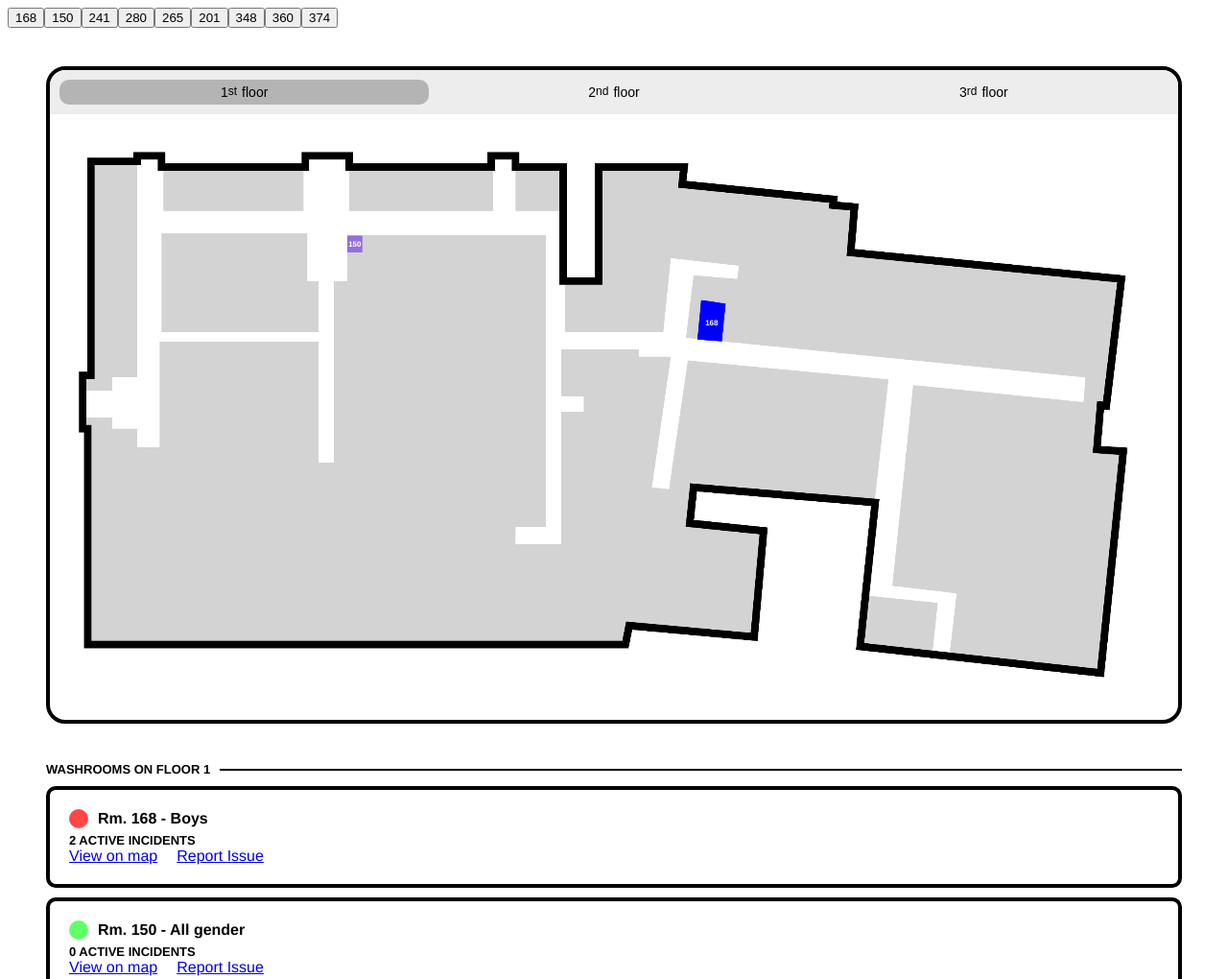
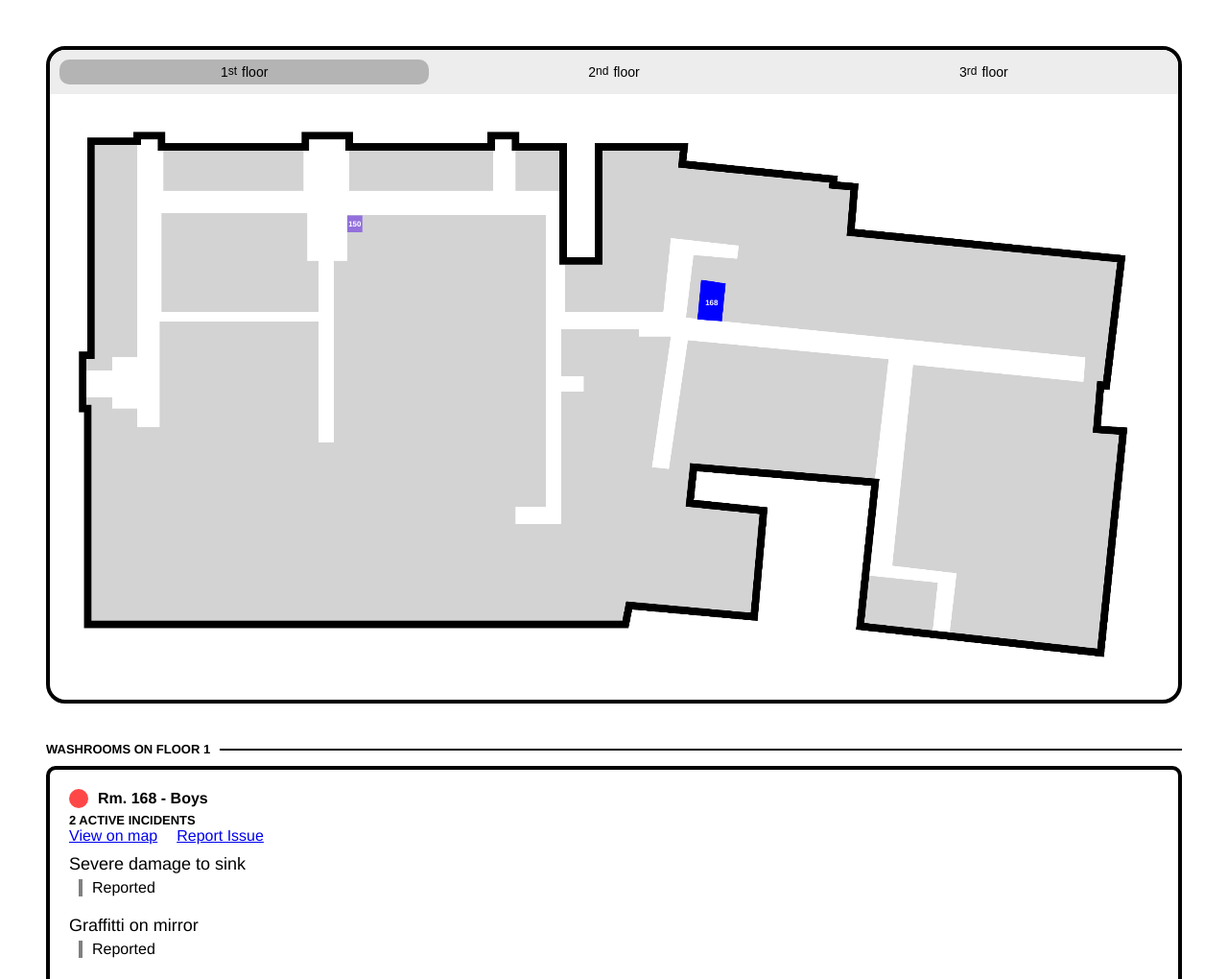
Before and after one commit to coolcharliedev/washroomapp, a plain HTML site: page index.html in a window 1280 px wide. Shown: the top 1020 px of the page at 96% size. Drawn offline with Linux system fonts and the light colour scheme.

Commit message:
good stuff

```diff
--- a/index.css
+++ b/index.css
@@ -104,3 +104,23 @@ body{
     flex-flow:row;
     gap:20px;
 }
+
+.incidentCont{
+    display:flex;
+    flex-flow:column;
+    gap:5px;
+    margin:10px 0px;
+}
+
+.timeline{
+    border-left:4px gray solid;
+    padding-left:10px;
+    margin-left:10px;
+    display:flex;
+    flex-flow:column;
+}
+
+#listed{
+    display:flex;
+    flex-flow:column;
+}
--- a/index.html
+++ b/index.html
@@ -7,9 +7,9 @@
     <title>WTCS</title>
 </head>
 <body style="padding:0px;">
-    <div id="wrbtns">
+    <!--<div id="wrbtns">
 
-    </div>
+    </div>-->
     <div style="padding:40px;box-sizing: border-box;">
         <div style="display:flex;flex-flow:column;border:4px black solid;border-radius: 20px;overflow:hidden;">
             <div>
@@ -41,8 +41,11 @@
     </div>
     <div id="listed"></div>
     <div>
-        <span style="font-family:Helvetica, Arial, sans-serif;font-size:20px;font-weight:900;">Report an issue with </span>
-        <span class="washroomSelection" id="washroomreport">??</span>
+        <a href="javascript:cancelReport()">Cancel Report</a>
+        <div>
+            <span style="font-family:Helvetica, Arial, sans-serif;font-size:20px;font-weight:900;">Report an issue with </span>
+            <span class="washroomSelection" id="washroomreport">??</span>
+        </div>
     </div>
     <script src="./script.js"></script>
     <script>
--- a/script.js
+++ b/script.js
@@ -863,6 +863,8 @@ async function zoomFr(wre){
 
     showFloor(wr.floor)
     setupMapContainer(3, [wr.offset[0],wr.offset[1]])
+
+    window.scrollTo(0,0)
 }
 
 async function setupMapContainer(zoomlevel, shift){
@@ -892,11 +894,12 @@ async function getOffsiteContent(){
             {
                 room:280,
                 id:3851205,
+                details: "Missing supplies",
                 timeline:[
                     {
                         date: "June 10, 23:21",
                         type: "report",
-                        details: "Missing supplies",
+                        details: "Reported",
                         impact: 2,
                         id: 5373543,
                     },
@@ -912,11 +915,12 @@ async function getOffsiteContent(){
             {
                 room:168,
                 id:4456852,
+                details: "Severe damage to sink",
                 timeline:[
                     {
                         date: "July 1, 4:23",
                         type: "report",
-                        details: "Severe vandalism",
+                        details: "Reported",
                         impact: 1,
                         id: 3444523,
                     }
@@ -925,11 +929,12 @@ async function getOffsiteContent(){
             {
                 room:168,
                 id:4458852,
+                details:"Graffitti on mirror",
                 timeline:[
                     {
                         date: "July 5, 4:23",
                         type: "report",
-                        details: "Mild vandalism",
+                        details: "Reported",
                         impact: 2,
                         id: 3440523,
                     }
@@ -1049,8 +1054,6 @@ async function renderWashroomList(data){
         div.classList.add('sectionLabelDivider')
         newSectionLabel.appendChild(div)
 
-        console.log(div)
-
         document.getElementById('listed').appendChild(newSectionLabel)
 
         p = 0
@@ -1093,6 +1096,41 @@ async function renderWashroomList(data){
             reportButton.innerHTML = "Report Issue"
             reportButton.setAttribute('href', `javascript:reportIssue(${data[u].list[p].room})`)
             newLinkActionRow.appendChild(reportButton)
+
+            incidents = document.createElement('div')
+            incidents.style.display = 'flex'
+            incidents.style.flexFlow = 'column'
+            newWashroomBox.appendChild(incidents)
+
+            if(data[u].list[p].incidents){
+                y = 0
+                while(y<data[u].list[p].incidents.length){
+                    newIncident = document.createElement('div')
+                    incidents.appendChild(newIncident)
+                    newIncident.classList.add('incidentCont')
+                    newTimeline = document.createElement('div')
+                    newTimeline.classList.add('timeline')
+
+                    incidentHeader = document.createElement('span')
+                    incidentHeader.style.fontSize = "18px"
+
+                    incidentHeader.innerHTML = data[u].list[p].incidents[y].details
+                    newIncident.appendChild(incidentHeader)
+
+                    newIncident.appendChild(newTimeline)
+                    //FOR EACH ITEM ON TIMELINE
+                    h = 0
+                    while(h<data[u].list[p].incidents[y].timeline.length){
+                        newTimelineItem = document.createElement('span')
+                        newTimelineItem.innerHTML = data[u].list[p].incidents[y].timeline[h].details
+                        newTimeline.prepend(newTimelineItem)
+                        h++
+                    }
+                    y++
+                }
+            }
+            //FOR EACH INCIDENT
+
             p++
         }
         u++
@@ -1130,7 +1168,7 @@ async function showFloor(floor){
 }
 
 async function setupWrFocusButtons(){
-
+    return
     elema = document.getElementById('wrbtns')
 
     p = 0
@@ -1185,3 +1223,8 @@ async function reportIssue(room){
     document.getElementById('listed').style.display = 'none'
     document.getElementById('floorselection').style.display = 'none'
 }
+
+async function cancelReport(){
+    document.getElementById('listed').style.display = 'flex'
+    document.getElementById('floorselection').style.display = 'flex'
+}
```
